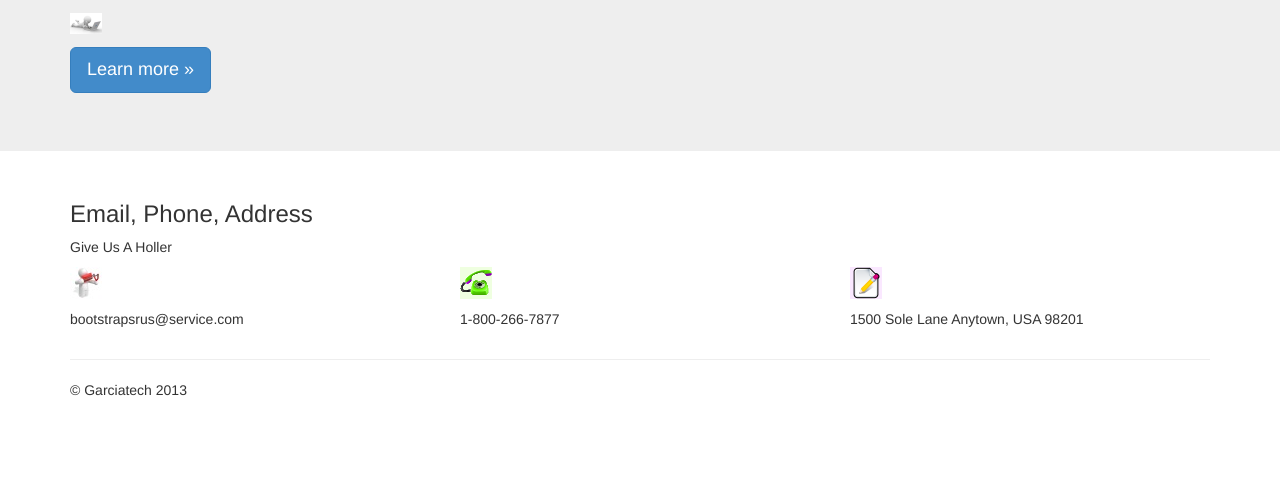
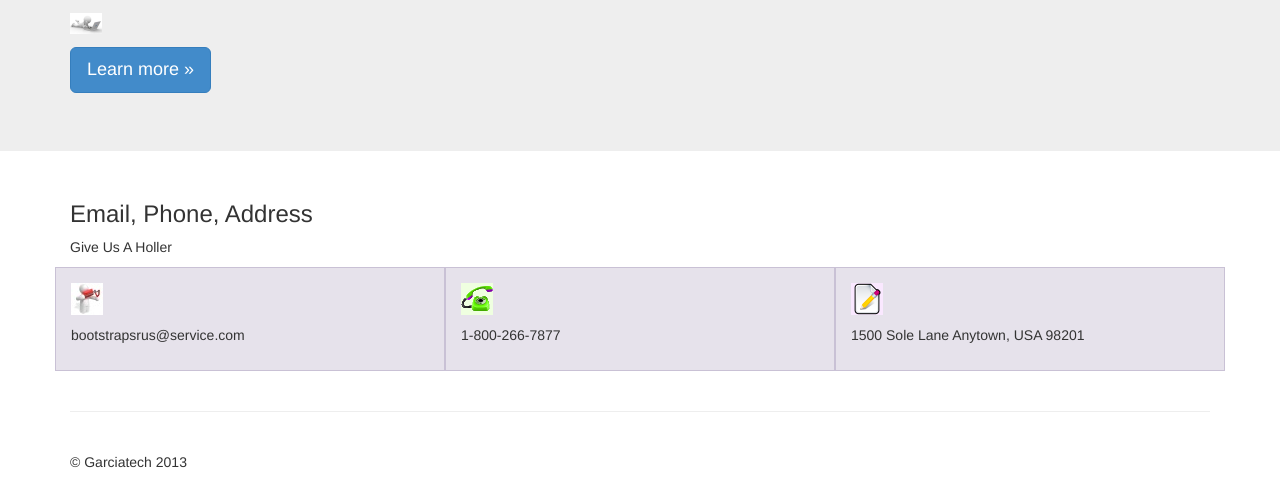
Before and after one commit to JaxG41/PROG270-Garcia, a plain HTML site: page Week05-Bootstrap/Contact.html in a window 1280 px wide. Shown: the part 523-1025 px from the top of the page. Before the commit the page ends 953 px from the top, so only its background shows below. Drawn offline with nearby package versions, Linux system fonts and the light colour scheme.

Commit message:
Added changes to Week05

```diff
--- a/Week05-Bootstrap/Contact.html
+++ b/Week05-Bootstrap/Contact.html
@@ -15,6 +15,9 @@
 
 	<!-- Custom styles for this template -->
 	<link href="Jumbo.css" rel="stylesheet">
+
+		<!-- Custom Grid Style -->
+	<link href="Grid.css" rel="stylesheet">
 
 	<!-- Latest compiled and minified JavaScript - Move to bottom of body element -->
 	<script src="//code.jquery.com/jquery.js"></script>
```
